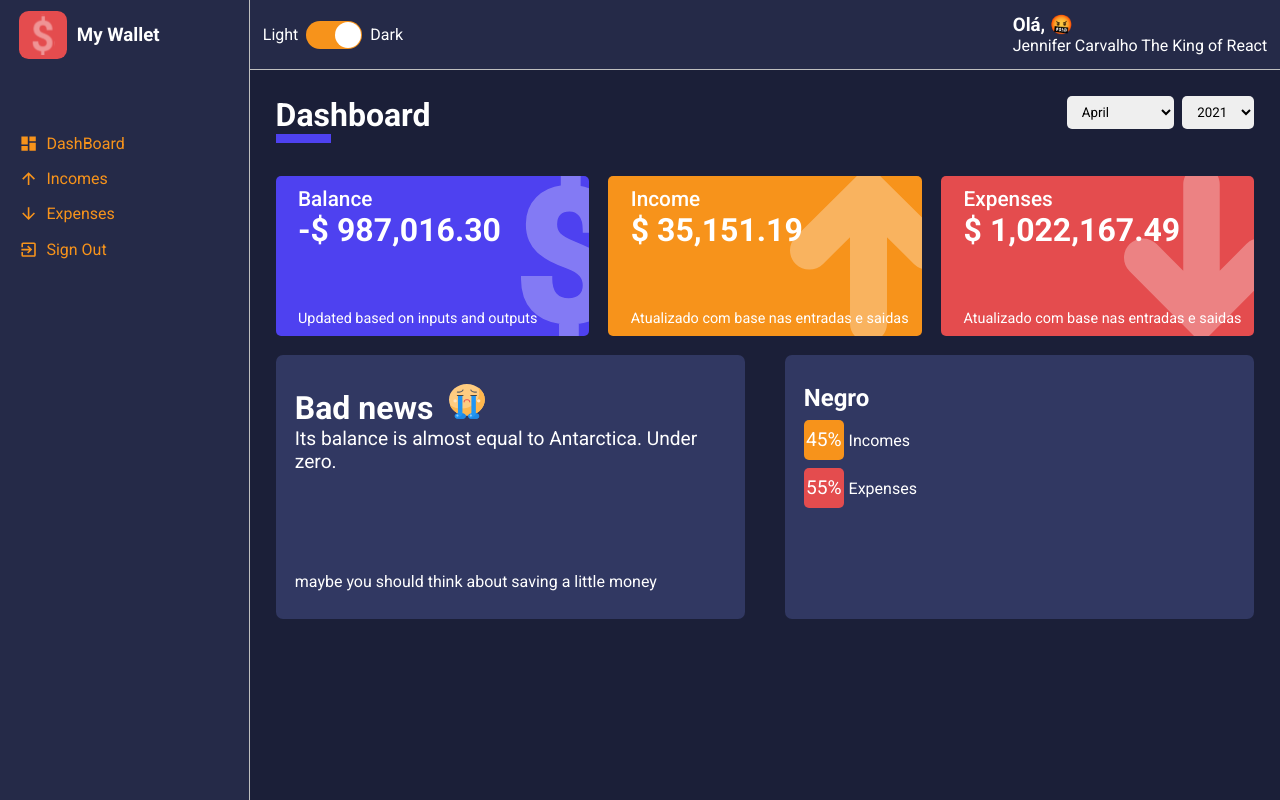
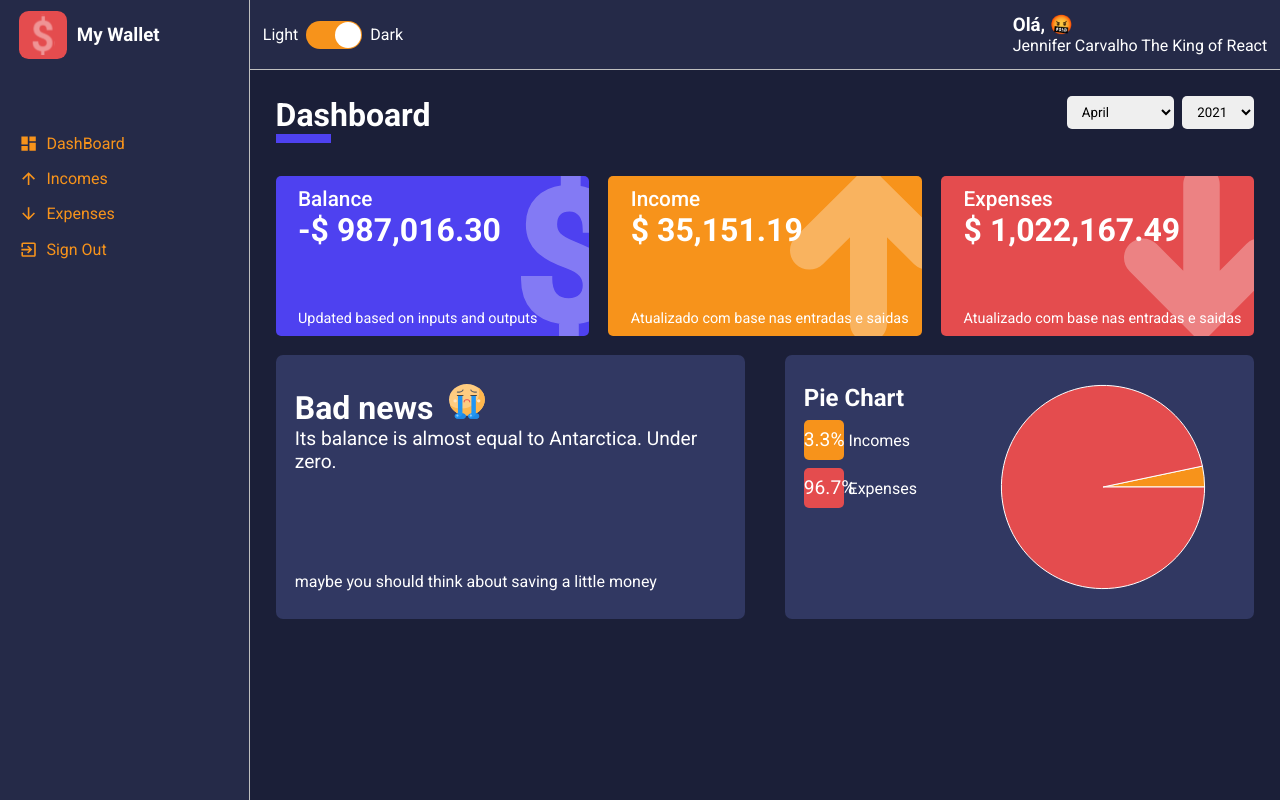
Before and after one commit to Wtheodoro/my-wallet, a React (Create React App) app: page /dashboard in a window 1280 px wide. Built offline with nearby package versions, Linux system fonts and the light colour scheme.

Commit message:
pieChart

```diff
--- a/src/components/contentSet/dashboardSet/PieChart/index.tsx
+++ /dev/null
@@ -1,36 +0,0 @@
-import React from 'react';
-// import { PieChart, Pie, ResponsiveContainer } from 'recharts'
-import { Container, LeftSide, IndicatorContainer, Indicator, RightSide } from './styles';
-
-// Stateless component
-const PieChart: React.FC = () => (
-  <Container>
-    <LeftSide>
-      <h2>Negro</h2>
-      <IndicatorContainer>
-        <Indicator backgroundColor="#F7931B">
-          <div>45%</div>
-          <span>Incomes</span>
-        </Indicator>
-        <Indicator backgroundColor="#E44C4E">
-          <div>55%</div>
-          <span>Expenses</span>
-        </Indicator>
-      </IndicatorContainer>
-    </LeftSide>
-
-    {/* <RightSide>
-      <ResponsiveContainer>
-        <PieChart>
-          <Pie
-            data={[]}
-            labelLine={false}
-            dataKey="percent"
-          />
-        </PieChart>
-      </ResponsiveContainer>
-    </RightSide> */}
-  </Container>
-)
-
-export default PieChart;
--- /dev/null
+++ b/src/components/contentSet/dashboardSet/PieChartBox/index.tsx
@@ -0,0 +1,47 @@
+import React from 'react';
+import { PieChart, Pie, ResponsiveContainer, Cell } from 'recharts'
+import { Container, LeftSide, IndicatorContainer, Indicator, RightSide } from './styles';
+
+interface IPieChartProps {
+  data: {
+    name: string
+    value: number
+    percent: number
+    color: string
+  }[]
+}
+
+// Stateless component
+const PieChartBox: React.FC<IPieChartProps> = ({ data }) => (
+  <Container>
+    <LeftSide>
+      <h2>Pie Chart</h2>
+      <IndicatorContainer>
+        {
+          data?.map(i => (
+            <Indicator backgroundColor={i.color} key={i.name}>
+              <div>{`${i.percent}%`}</div>
+              <span>{i.name}</span>
+          </Indicator>
+          ))
+        }
+      </IndicatorContainer>
+    </LeftSide>
+
+    <RightSide>
+      <ResponsiveContainer>
+        <PieChart>
+          <Pie data={data} labelLine={false} dataKey="percent">
+            {
+              data.map((i) => (
+                <Cell key={i.name} fill={i.color} />
+              ))
+            }
+          </Pie>
+        </PieChart>
+      </ResponsiveContainer>
+    </RightSide>
+  </Container>
+)
+
+export default PieChartBox;
--- a/src/components/contentSet/dashboardSet/PieChart/styles.ts
+++ b/src/components/contentSet/dashboardSet/PieChartBox/styles.ts
@@ -63,6 +63,8 @@ export const Indicator = styled.li<IIndicatorProps>`
     }
 `;
 
-export const RightSide = styled.div`
-
+export const RightSide = styled.main`
+    display: flex;
+    flex: 1;
+    justify-content: center;
 `;
--- a/src/pages/Dashboard/index.tsx
+++ b/src/pages/Dashboard/index.tsx
@@ -10,7 +10,7 @@ import MessageBox from '../../components/contentSet/dashboardSet/MessageBox';
 import happyImg from '../../assets/happy.svg'
 import sadImg from '../../assets/sad.svg'
 import grinninImg from '../../assets/grinning.svg'
-import PieChart from '../../components/contentSet/dashboardSet/PieChart';
+import PieChartBox from '../../components/contentSet/dashboardSet/PieChartBox';
 
 
 const Dashboard: React.FC = () => {
@@ -60,7 +60,6 @@ const Dashboard: React.FC = () => {
       if (month === selectedMonth && year === selectedYear) {
         total += Number(i.amount)
       }
-
       return total
     })
 
@@ -113,6 +112,29 @@ const Dashboard: React.FC = () => {
 
   }, [totalIncomes, totalExpenses])
 
+  const relationExpInc = useMemo(() => {
+    const total = totalExpenses + totalIncomes
+    const incPercent = (totalIncomes/total) * 100
+    const expPercent = (totalExpenses/total) * 100
+
+    const data = [
+      {
+        name: "Incomes",
+        value: totalIncomes,
+        percent: Number(incPercent.toFixed(1)),
+        color: '#F7931B'
+      },
+      {
+        name: "Expenses",
+        value: totalExpenses,
+        percent: Number(expPercent.toFixed(1)),
+        color: '#E44C4E'
+      },
+    ]
+
+    return data
+  },[totalIncomes, totalExpenses])
+
   return (
     <Container>
       <ContentHeader title="Dashboard" lineColor="#4E41F0">
@@ -158,7 +180,7 @@ const Dashboard: React.FC = () => {
           icon={message.icon}
         />
 
-        <PieChart />
+        <PieChartBox data={relationExpInc}/>
       </Content>
 
 
```
